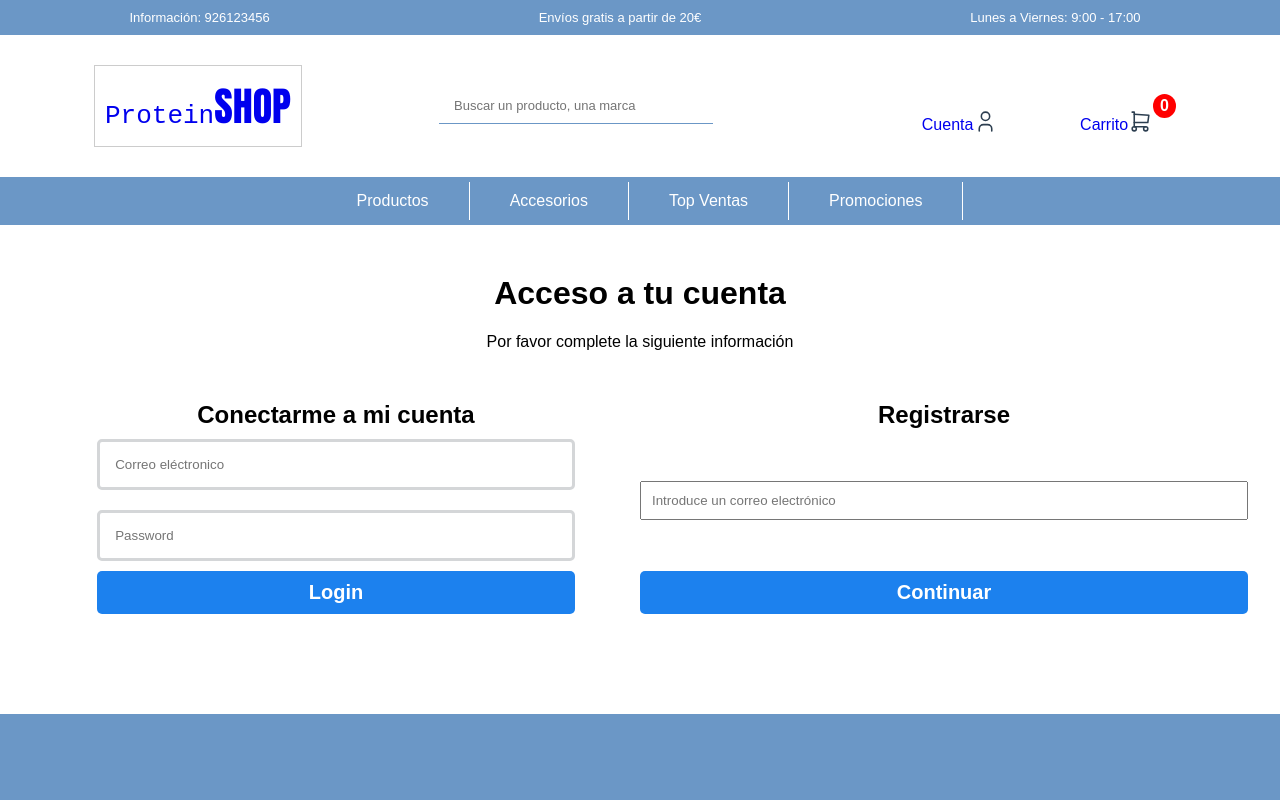
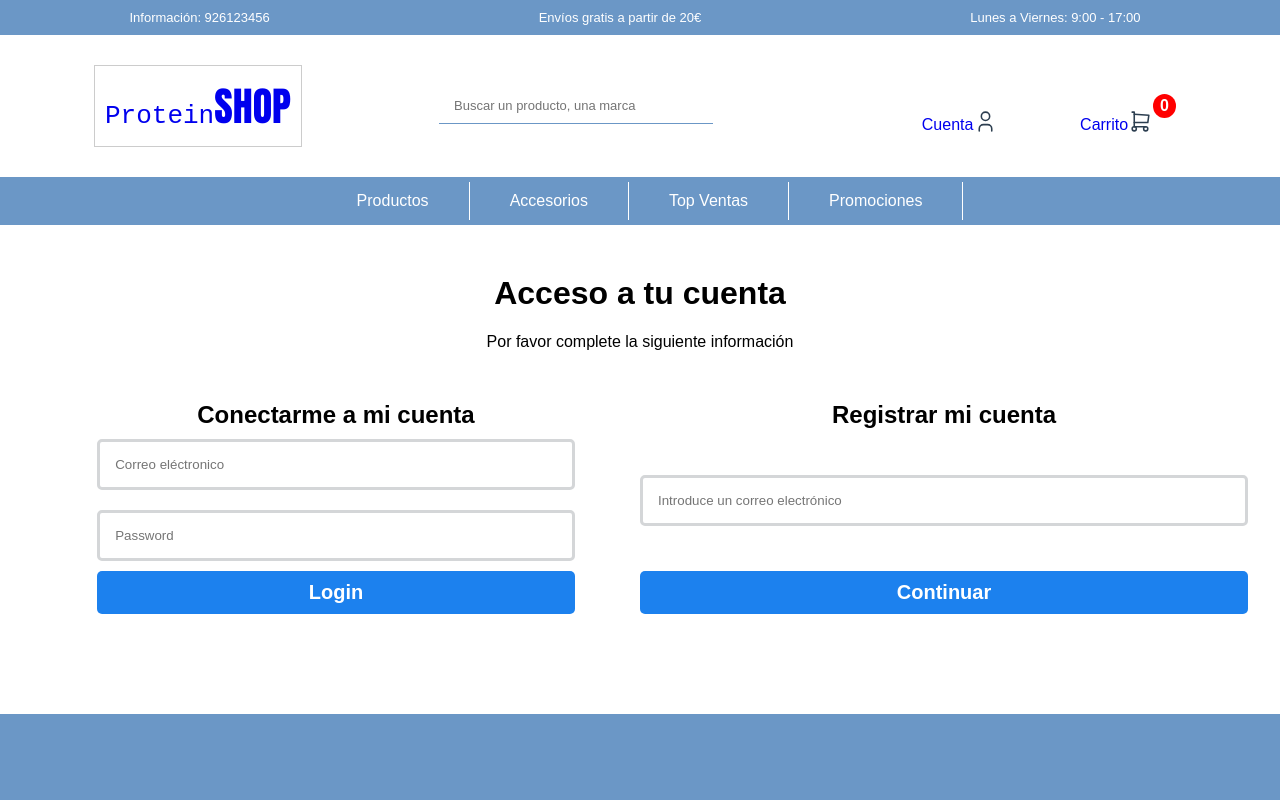
Before and after one commit to lizandronarvaez/App-ProteinShop-React, a React (Vite) app: page /account in a window 1280 px wide. Shown: the top 800 px of the page. Built offline with nearby package versions, Linux system fonts and the light colour scheme.

Commit message:
Feat: Añadiendo sweetalert para validar los inputs del formulario de registro

```diff
--- a/src/app/auth/Register/Register.css
+++ b/src/app/auth/Register/Register.css
@@ -6,8 +6,14 @@
 
 .form-register-box input {
     width: 100%;
-    padding: 1rem;
+    padding: 1.5rem;
     outline: none;
+    border: 3px solid #d4d6d8;
+    border-radius: .5rem;
+}
+
+.form-register-box input:focus {
+    outline: auto;
 }
 
 .register-btn_submit button {
--- a/src/app/auth/Register/Register.jsx
+++ b/src/app/auth/Register/Register.jsx
@@ -1,6 +1,8 @@
 import React, { useState } from 'react'
 import { useNavigate } from "react-router";
 import "./Register.css";
+import Swal from "sweetalert2/dist/sweetalert2.all";
+
 export const Register = () => {
 
   const navigate = useNavigate();
@@ -12,7 +14,12 @@ export const Register = () => {
 
   const handleConfirmForm = () => {
     if (!form.email.toLowerCase().includes("@")) {
-      alert("Introduce un correo válido para continuar")
+      Swal.fire({
+        title: "Introduce un email válido para continuar",
+        text: "",
+        icon: "error"
+    });
+    return;
       return;
     }
     navigate("/account/form-register", { state: { data: form.email } })
@@ -20,7 +27,7 @@ export const Register = () => {
   return (
     <>
       <div className='form-register'>
-        <h2>Registrarse</h2>
+        <h2>Registrar mi cuenta</h2>
         <div className='form-register-box'>
           <label htmlFor="email"></label>
           <input type="email"
```
